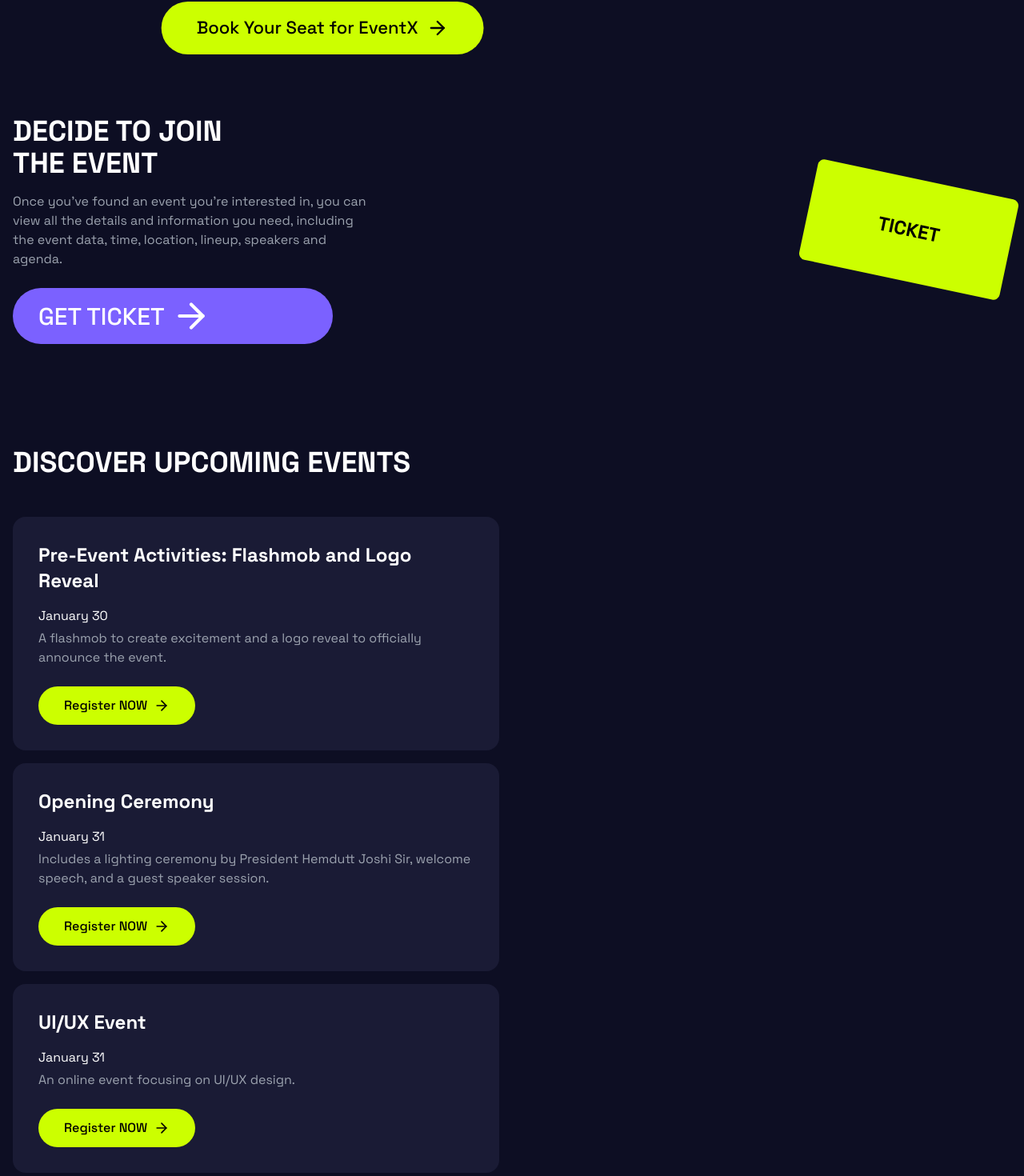
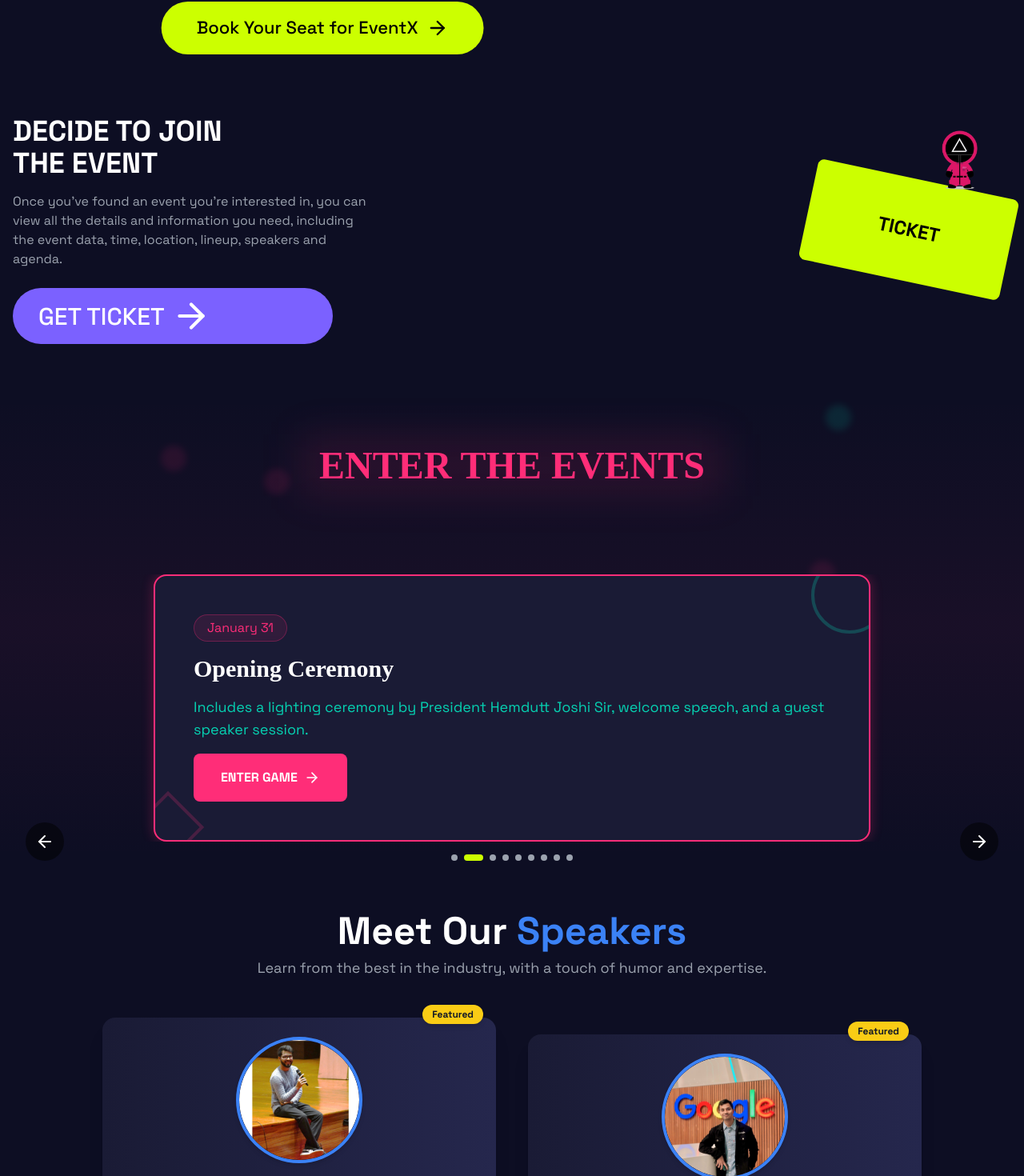
Before and after one commit to priyanshu1976/elementos, a Next.js app: page / in a window 1280 px wide. Shown: the part 520-1990 px from the top of the page at 80% size. Built offline with nearby package versions, Linux system fonts and the light colour scheme.

Commit message:
squid gameeeee

```diff
--- a/app/components/discover-section.tsx
+++ b/app/components/discover-section.tsx
@@ -1,5 +1,9 @@
-import { ArrowRight } from "lucide-react";
-import { title } from "process";
+import useEmblaCarousel from 'embla-carousel-react'
+import Autoplay from 'embla-carousel-autoplay'
+import { ArrowLeft, ArrowRight } from "lucide-react"
+import { useState, useEffect, useCallback, useRef } from 'react'
+import Image from 'next/image'
+import { useRouter } from 'next/navigation'
 
 export function DiscoverSection() {
   const events = [
@@ -64,21 +68,152 @@ export function DiscoverSection() {
     },
   ];
 
+  const [emblaRef, emblaApi] = useEmblaCarousel({ loop: true }, [Autoplay()])
+  const [selectedIndex, setSelectedIndex] = useState(0)
+  const [scrollSnaps, setScrollSnaps] = useState<number[]>([])
+  const [mousePosition, setMousePosition] = useState({ x: 0, y: 0 })
+  const characterRef = useRef<HTMLDivElement>(null)
+  const [isHovering, setIsHovering] = useState(false)
+
+  const scrollPrev = useCallback(() => emblaApi && emblaApi.scrollPrev(), [emblaApi])
+  const scrollNext = useCallback(() => emblaApi && emblaApi.scrollNext(), [emblaApi])
+
+  const onSelect = useCallback(() => {
+    if (!emblaApi) return
+    setSelectedIndex(emblaApi.selectedScrollSnap())
+  }, [emblaApi])
+
+  useEffect(() => {
+    if (!emblaApi) return
+    onSelect()
+    setScrollSnaps(emblaApi.scrollSnapList())
+    emblaApi.on('select', onSelect)
+    return () => emblaApi.off('select', onSelect)
+  }, [emblaApi, onSelect])
+
+  const handleMouseMove = useCallback((e: MouseEvent) => {
+    if (characterRef.current) {
+      const { left, top } = characterRef.current.getBoundingClientRect()
+      const x = e.clientX - left - 50
+      const y = e.clientY - top - 50
+      setMousePosition({ x, y })
+    }
+  }, [])
+
+  useEffect(() => {
+    window.addEventListener('mousemove', handleMouseMove)
+    return () => window.removeEventListener('mousemove', handleMouseMove)
+  }, [handleMouseMove])
+
   return (
-    <div className="container mx-auto px-4 py-8 md:py-16" id="event">
-      <h2 className="text-3xl md:text-4xl font-bold mb-8 md:mb-12">
-        DISCOVER UPCOMING EVENTS
+    <div className="w-full relative overflow-hidden" id="event">
+      {/* Background Effects */}
+      <div className="absolute inset-0 bg-grid-pattern opacity-5" />
+      <div className="absolute inset-0 bg-gradient-to-b from-transparent via-[#FF2D78]/5 to-transparent" />
+
+      {/* Floating Shapes */}
+      <div className="absolute inset-0 overflow-hidden pointer-events-none">
+        {[...Array(5)].map((_, i) => (
+          <div
+            key={i}
+            className="absolute animate-float-random"
+            style={{
+              left: `${Math.random() * 100}%`,
+              top: `${Math.random() * 100}%`,
+              animationDelay: `${Math.random() * 5}s`,
+            }}
+          >
+            <div className={`w-8 h-8 ${i % 2 === 0 ? 'bg-[#FF2D78]' : 'bg-[#00FFD1]'} opacity-10 rounded-full blur-sm`} />
+          </div>
+        ))}
+      </div>
+
+      {/* Squid Game Character */}
+      <div
+        ref={characterRef}
+        className="fixed bottom-8 right-8 z-50"
+        onMouseEnter={() => setIsHovering(true)}
+        onMouseLeave={() => setIsHovering(false)}
+      >
+        <div
+          className="w-[100px] h-[100px] relative transition-all duration-300 ease-out"
+          style={{
+            transform: `translate(${mousePosition.x * 0.1}px, ${mousePosition.y * 0.1}px)`
+          }}
+        >
+          <Image
+            src="/squichar.png"
+            alt="Squid Game Character"
+            width={100}
+            height={100}
+            className={`animate-float transform-gpu transition-all duration-300 ${
+              isHovering ? 'scale-110 brightness-110' : ''
+            }`}
+            priority
+          />
+          {/* Character Glow Effect */}
+          <div className={`absolute inset-0 bg-[#FF2D78] rounded-full blur-xl opacity-0 transition-opacity duration-300 ${
+            isHovering ? 'opacity-20' : ''
+          }`} />
+        </div>
+      </div>
+
+      <div className="container mx-auto px-4 py-8 md:py-16 relative">
+        <h2 className="text-3xl md:text-5xl font-bold mb-8 md:mb-12 text-[#FF2D78] font-['Roboto_Mono'] text-center relative">
+          <span className="relative">
+            ENTER THE EVENTS
+            <div className="absolute -inset-x-6 -inset-y-3 bg-[#FF2D78]/10 blur-xl -z-10" />
+          </span>
         </h2>
-      <div className="flex flex-col gap-y-4">
+      </div>
+
+      <div className="relative">
+        {/* Carousel Container */}
+        <div className="overflow-hidden" ref={emblaRef}>
+          <div className="flex">
             {events.map((event, index) => (
+              <div className="flex-[0_0_100%] min-w-0" key={index}>
+                <div className="container mx-auto px-4">
                   <Card
                     desc={event.description}
                     title={event.title}
                     date={event.date}
                     eventName={event.eventName}
+                  />
+                </div>
+              </div>
+            ))}
+          </div>
+        </div>
+
+        {/* Navigation Buttons */}
+        <div className="container mx-auto px-4 relative">
+          <button
+            className="absolute left-8 top-1/2 -translate-y-1/2 bg-black/50 hover:bg-black/75 p-3 rounded-full"
+            onClick={scrollPrev}
+          >
+            <ArrowLeft className="h-6 w-6" />
+          </button>
+          <button
+            className="absolute right-8 top-1/2 -translate-y-1/2 bg-black/50 hover:bg-black/75 p-3 rounded-full"
+            onClick={scrollNext}
+          >
+            <ArrowRight className="h-6 w-6" />
+          </button>
+        </div>
+
+        {/* Dots Navigation */}
+        <div className="flex justify-center gap-2 mt-4">
+          {scrollSnaps.map((_, index) => (
+            <button
               key={index}
+              className={`w-2 h-2 rounded-full transition-all ${
+                index === selectedIndex ? 'bg-[#CCFF00] w-6' : 'bg-gray-400'
+              }`}
+              onClick={() => emblaApi?.scrollTo(index)}
             />
           ))}
+        </div>
       </div>
     </div>
   );
@@ -97,20 +232,32 @@ function Card({
   desc: string;
   eventName: string;
 }) {
+  const router = useRouter();
+
   return (
-    <div className="grid grid-cols-1 md:grid-cols-2 gap-8">
-      <div className="bg-[#1A1B35] rounded-2xl p-6 md:p-8">
-        <h3 className="text-xl md:text-2xl font-bold mb-4">{title}</h3>
-        <h4 className="mb-1">{date}</h4>
-        <p className="text-gray-400 mb-6">{desc}</p>
+    <div className="bg-[#1A1B35] rounded-2xl p-8 md:p-12 max-w-4xl mx-auto border-2 border-[#FF2D78] relative overflow-hidden shadow-[0_0_15px_rgba(255,45,120,0.3)] hover:shadow-[0_0_30px_rgba(255,45,120,0.5)] transition-all duration-500 group">
+      {/* Enhanced geometric shapes */}
+      <div className="absolute -top-6 -right-6 w-24 h-24 rounded-full border-4 border-[#00FFD1] opacity-20 group-hover:scale-150 group-hover:rotate-180 transition-all duration-700" />
+      <div className="absolute -bottom-4 -left-4 w-16 h-16 rotate-45 border-4 border-[#FF2D78] opacity-20 group-hover:scale-150 group-hover:-rotate-180 transition-all duration-700" />
+
+      {/* Content */}
+      <div className="space-y-4 relative z-10">
+        <div className="inline-block px-4 py-1 rounded-full bg-[#FF2D78]/10 text-[#FF2D78] border border-[#FF2D78]/30 backdrop-blur-sm group-hover:bg-[#FF2D78]/20 transition-all duration-300">
+          {date}
+        </div>
+        <h3 className="text-2xl md:text-3xl font-bold text-white font-['Roboto_Mono'] group-hover:text-[#FF2D78] transition-colors duration-300">{title}</h3>
+        <p className="text-[#00FFD1] text-lg opacity-80 group-hover:opacity-100 transition-opacity duration-300">{desc}</p>
+
+        {/* Enhanced button */}
         <button
-          className="bg-[#CCFF00] text-black px-6 md:px-8 py-3 rounded-full font-medium flex items-center gap-2 hover:bg-opacity-90 transition-colors"
+          className="group/btn bg-[#FF2D78] text-white px-8 py-4 rounded-lg font-bold flex items-center gap-2 hover:bg-[#00FFD1] hover:text-black transition-all duration-300 mt-6 border-2 border-transparent hover:border-[#FF2D78] relative overflow-hidden"
           onClick={() => {
-            window.location.href = `/register/${eventName}`;
+            router.push(`/register/${eventName}`);
           }}
         >
-          Register NOW
-          <ArrowRight className="h-5 w-5" />
+          <div className="absolute inset-0 bg-gradient-to-r from-transparent via-white/20 to-transparent -translate-x-full group-hover/btn:translate-x-full transition-transform duration-1000" />
+          <span className="relative z-10">ENTER GAME</span>
+          <ArrowRight className="h-5 w-5 group-hover/btn:translate-x-1 transition-transform relative z-10" />
         </button>
       </div>
     </div>
--- a/app/globals.css
+++ b/app/globals.css
@@ -24,3 +24,35 @@ body {
     text-wrap: balance;
   }
 }
+
+/* Add these new styles */
+@keyframes float {
+  0%, 100% {
+    transform: translateY(0) rotate(0deg);
+  }
+  25% {
+    transform: translateY(-10px) rotate(-3deg);
+  }
+  75% {
+    transform: translateY(-5px) rotate(3deg);
+  }
+}
+
+@keyframes bounce-subtle {
+  0%, 100% {
+    transform: translateY(0) scale(1);
+  }
+  50% {
+    transform: translateY(-10px) scale(1.05);
+  }
+}
+
+.animate-bounce-subtle {
+  animation: bounce-subtle 2s ease-in-out infinite;
+}
+
+.animate-float {
+  animation: float 3s ease-in-out infinite;
+}
+
+/* You can remove the mask-related styles if you're not using them anymore */
--- a/package.json
+++ b/package.json
@@ -16,6 +16,8 @@
     "axios": "^1.7.9",
     "class-variance-authority": "^0.7.1",
     "clsx": "^2.1.1",
+    "embla-carousel-autoplay": "^8.5.2",
+    "embla-carousel-react": "^8.5.2",
     "firebase": "^11.1.0",
     "framer-motion": "^11.16.4",
     "html5-qrcode": "^2.3.8",
```
Also changed, not shown: public/squichar.png (added), 1 other file (tests, documents, lock files or other folders). Lines whose indentation alone changed are shown as unchanged.
